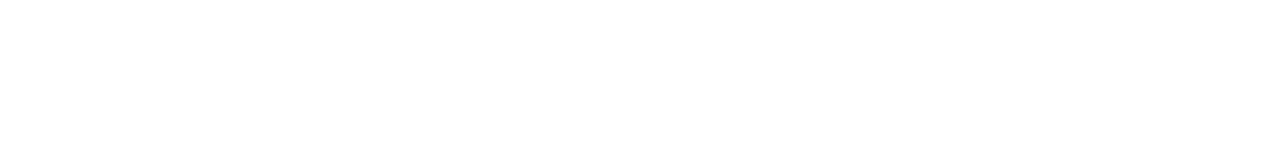
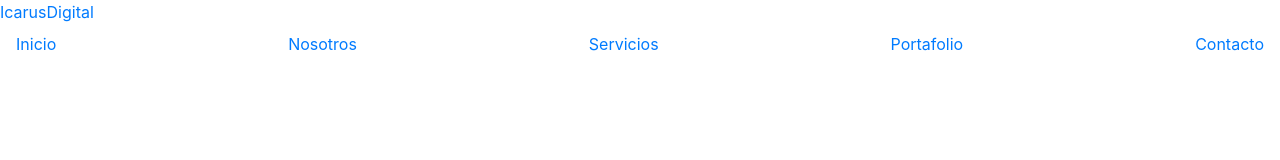
Before and after one commit to martinpcsoft/icarusdigitalFinal, a plain HTML site: page index.html in a window 1280 px wide. Drawn offline with nearby package versions, Linux system fonts and the light colour scheme.

Commit message:
cambios en estrutura y colores

```diff
--- /dev/null
+++ b/css/estilos.css
@@ -0,0 +1 @@
+@import url('https://fonts.googleapis.com/css2?family=Poppins:wght@100;200;300;400;500&display=swap');
--- a/index.html
+++ b/index.html
@@ -3,10 +3,25 @@
 <head>
 	<meta charset="UTF-8">
 	<meta name="viewport" content="width=device-width, initial-scale=1.0">
+	<title>Icarus Digital- Diseño Web</title>
 	<link rel="stylesheet" href="https://cdn.jsdelivr.net/npm/bootstrap@4.5.3/dist/css/bootstrap.min.css" integrity="sha384-TX8t27EcRE3e/ihU7zmQxVncDAy5uIKz4rEkgIXeMed4M0jlfIDPvg6uqKI2xXr2" crossorigin="anonymous">
-	<title>Document</title>
+	<link rel="stylesheet" type="text/css" href="css/estilos.css">
+	<link rel="stylesheet" href="https://cdnjs.cloudflare.com/ajax/libs/font-awesome/5.15.3/css/all.min.css" integrity="sha512-iBBXm8fW90+nuLcSKlbmrPcLa0OT92xO1BIsZ+ywDWZCvqsWgccV3gFoRBv0z+8dLJgyAHIhR35VZc2oM/gI1w==" crossorigin="anonymous" referrerpolicy="no-referrer" />
+
+
 </head>
 <body>
+	<header>
+		<a href="inde.html" class="logo">
+			<span>Icarus</span>Digital</a>
+			<na class="navbar">
+				<a href="index.html">Inicio</a>
+				<a href="#">Nosotros</a>
+				<a href="#">Servicios</a>
+				<a href="#">Portafolio</a>
+				<a href="#">Contacto</a>
+			</na>
+	</header>
 
 	<script src="https://code.jquery.com/jquery-3.5.1.slim.min.js" integrity="sha384-DfXdz2htPH0lsSSs5nCTpuj/zy4C+OGpamoFVy38MVBnE+IbbVYUew+OrCXaRkfj" crossorigin="anonymous"></script>
 <script src="https://cdn.jsdelivr.net/npm/bootstrap@4.5.3/dist/js/bootstrap.bundle.min.js" integrity="sha384-ho+j7jyWK8fNQe+A12Hb8AhRq26LrZ/JpcUGGOn+Y7RsweNrtN/tE3MoK7ZeZDyx" crossorigin="anonymous"></script>
```
